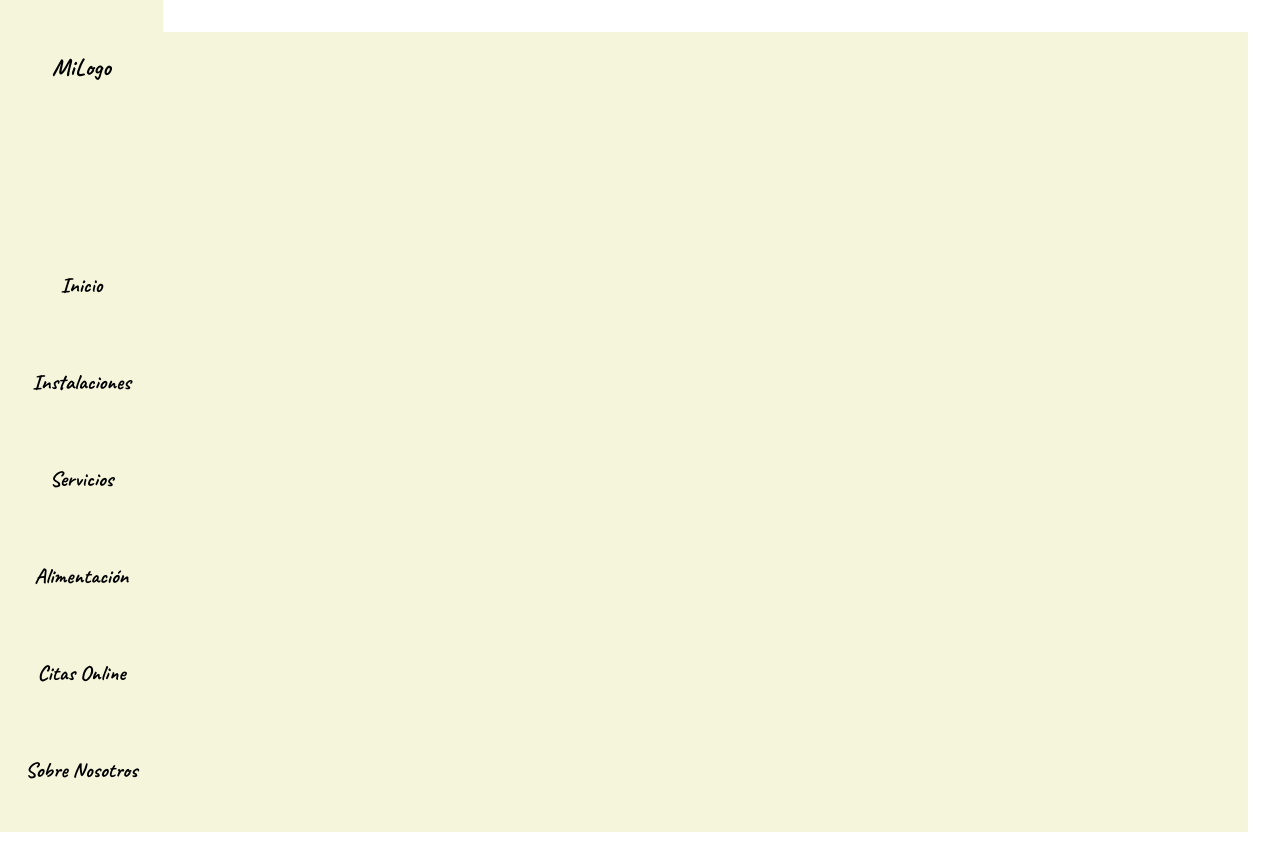
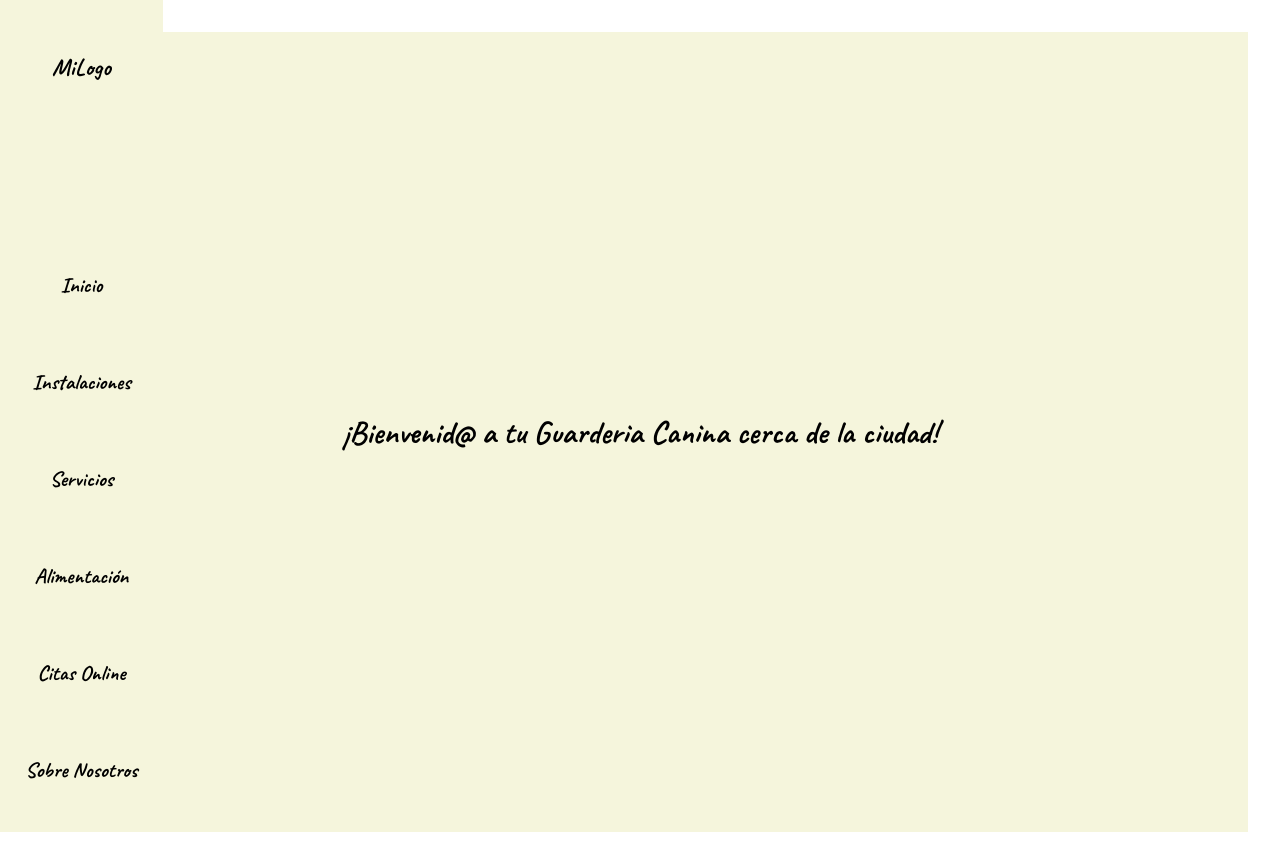
Before and after one commit to Vaz77/frontendResidenciaCanina, a React (Vite) app: page / in a window 1280 px wide. Built offline with nearby package versions, Linux system fonts and the light colour scheme.

Commit message:
Actualizo HomePage y añado animacion css al texto de bienvenida

```diff
--- a/src/index.css
+++ b/src/index.css
@@ -1,4 +1,4 @@
 body, #root {
     height: 100%;
-    font-family: 'Rock Salt', sans-serif;
+    font-family: 'Caveat', sans-serif;
 }
--- a/src/pages/HomePage/HomePage.css
+++ b/src/pages/HomePage/HomePage.css
@@ -1,4 +1,5 @@
-html, body {
+html,
+body {
   margin: 0;
   padding: 0;
   height: 100%;
@@ -13,3 +14,25 @@ height: 100%;
   align-items: center;
   flex-direction: column;
 }
+
+.textoBienvenida {
+  display: inline-block;
+  animation: caidaDesdeArriba 2s;
+}
+
+@keyframes caidaDesdeArriba {
+  0% {
+    transform: translateY(-1300%);
+    opacity: 0;
+  }
+  60% {
+    transform: translateY(20%);
+    opacity: 1;
+  }
+  80% {
+    transform: translateY(-10%);
+  }
+  100% {
+    transform: translateY(0);
+  }
+}
--- a/src/pages/HomePage/HomePage.jsx
+++ b/src/pages/HomePage/HomePage.jsx
@@ -5,7 +5,7 @@ const HomePage = () => {
 
     return (
         <div className='generalHome'>
-            <h1></h1>
+            <h1 className='textoBienvenida'>¡Bienvenid@ a tu Guarderia Canina cerca de la ciudad!</h1>
         </div>
     )
 }
```
Also changed, not shown: 1 other file (tests, documents, lock files or other folders). Lines whose indentation alone changed are shown as unchanged.
